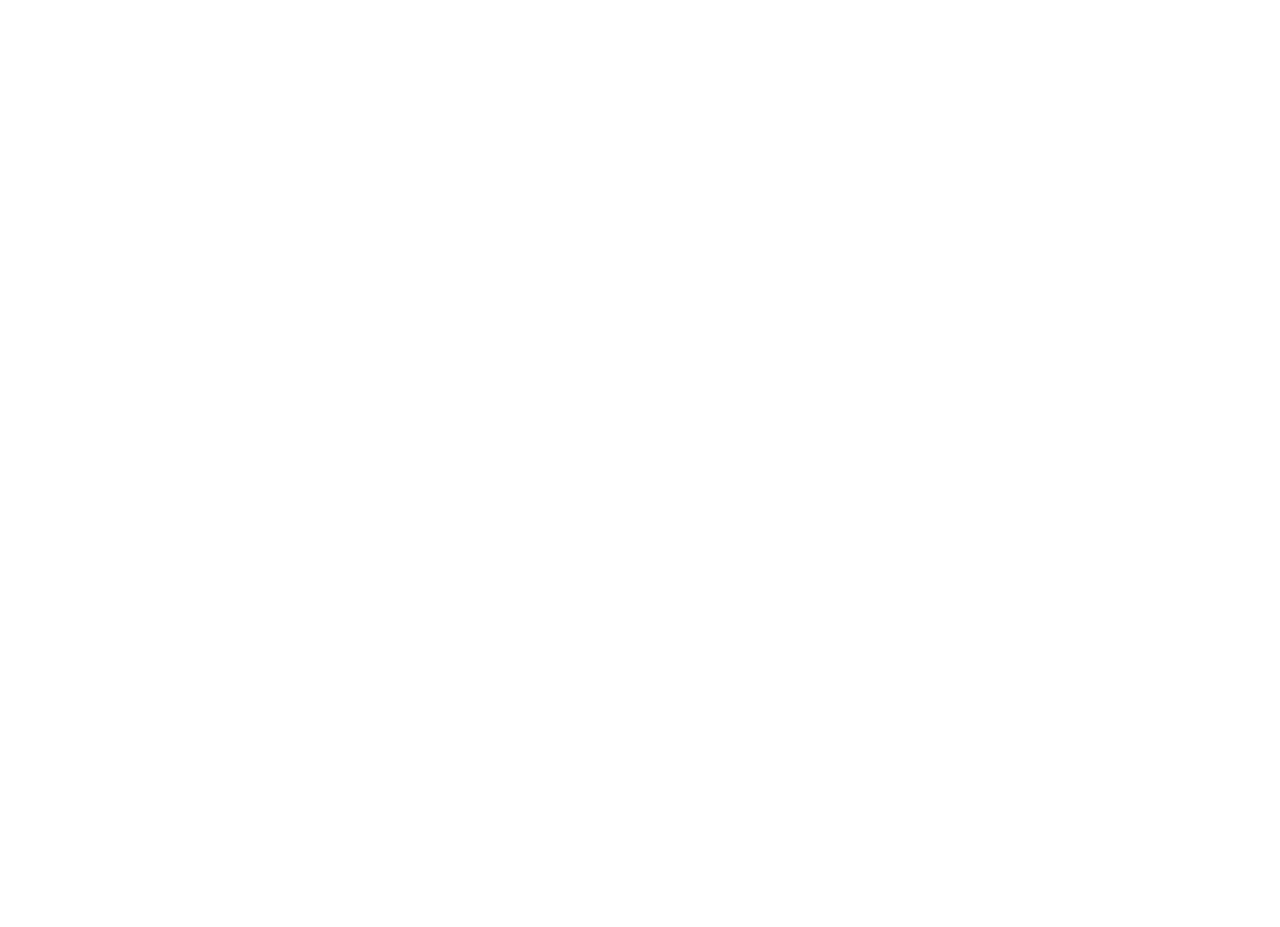
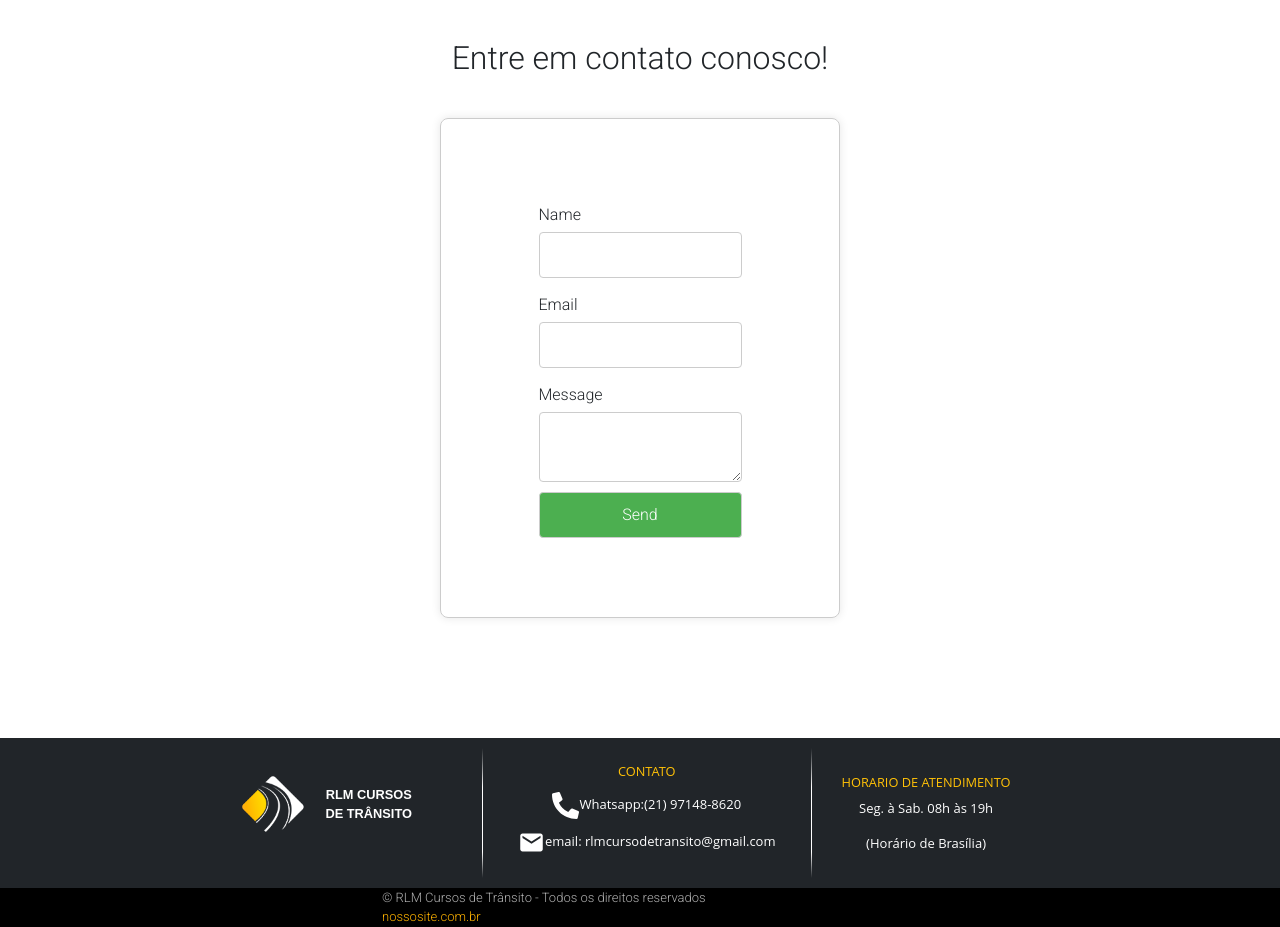
Before and after one commit to Ronald-Luiz/client, a React (Vite) app: page /contatos in a window 1280 px wide. Before the commit this address had no page. Shown: the part 702-1629 px from the top of the page. Before the commit the page ends 800 px from the top, so only its background shows below. Built offline with nearby package versions, Linux system fonts and the light colour scheme; a web font is replaced by a local one.

Commit message:
feat: news features added

```diff
--- a/package.json
+++ b/package.json
@@ -11,6 +11,7 @@
     "preview": "vite preview"
   },
   "dependencies": {
+    "@emailjs/browser": "^4.1.0",
     "axios": "^1.6.2",
     "bootstrap": "^5.3.2",
     "dotenv": "^16.3.1",
--- a/src/components/CustomNav/index.jsx
+++ b/src/components/CustomNav/index.jsx
@@ -76,10 +76,9 @@
                                 </li>
 
 
-                                <li>PERGUNTAS FREQUENTES</li>
-
-
-                                <li>CONTATO</li>
+                                <li>
+                                    <Link to='contatos'>CONTATO</Link>
+                                </li>
 
                                 {/* <section>
                 <Button className={styles.Button1} variant="success" size='lg'>Button</Button>
--- a/src/components/Header/index.jsx
+++ b/src/components/Header/index.jsx
@@ -89,10 +89,14 @@
                             </li>
 
 
-                            <li>PERGUNTAS FREQUENTES</li>
 
 
-                            <li>CONTATO</li>
+
+                            <li>
+                                <Link to='contatos'>
+                                    CONTATO
+                                </Link>
+                            </li>
 
                             {/* <section>
                                 <Button className={styles.Button1} variant="success" size='lg'>Button</Button>
--- a/src/components/Header/menuMobile/MenuItem/menuItem.jsx
+++ b/src/components/Header/menuMobile/MenuItem/menuItem.jsx
@@ -52,13 +52,15 @@
                         CURSOS
                     </Link>
                 </li>
-                <div className={styles.line} />
-                <li><CustomIcon icon='pergunta' color='white' size={25} />
+                {/* <div className={styles.line} /> */}
+                {/* <li><CustomIcon icon='pergunta' color='white' size={25} />
                     PERGUNTAS
-                </li>
+                </li> */}
                 <div className={styles.line} />
                 <li><CustomIcon icon='contatos' color='white' size={25} />
-                    CONTATO
+                    <Link to='/contatos'>
+                        CONTATO
+                    </Link>
                 </li>
             </section>
 
--- /dev/null
+++ b/src/pages/Courses/Pages/Contact/index.jsx
@@ -0,0 +1,59 @@
+import React, { useRef } from 'react';
+import emailjs from '@emailjs/browser';
+import style from '../Contact/style.module.scss'
+import Swal from 'sweetalert2'
+
+export default function Contact() {
+
+
+
+    const form = useRef();
+
+
+    const sendEmail = (e) => {
+        e.preventDefault();
+
+        emailjs
+            .sendForm('service_0efdl0k', 'template_alejp3m', form.current, {
+                publicKey: 'BNzy7iArWNAAjV2Iz',
+            })
+            .then(
+                () => {
+                    Swal.fire({
+                        title: "Mensagem enviada!",
+                        icon: "success"
+                    });
+
+                },
+                (error) => {
+                    Swal.fire({
+                        icon: "error",
+                        title: "Oops...",
+                        text: "Something went wrong!",
+                        footer: '<a href="#">Why do I have this issue?</a>'
+                    });
+                    console.log('FAILED...', error.text);
+                },
+            );
+    };
+
+
+
+    return (
+        <div className={style.divPai}>
+            <h2>Entre em contato conosco!</h2>
+            <div className={style.divFilho}>
+
+                <form ref={form} onSubmit={sendEmail}>
+                    <label>Name</label>
+                    <input type="text" name="user_name" />
+                    <label>Email</label>
+                    <input type="email" name="user_email" />
+                    <label>Message</label>
+                    <textarea name="message" />
+                    <input type="submit" value="Send" />
+                </form>
+            </div>
+        </div>
+    )
+}
--- /dev/null
+++ b/src/pages/Courses/Pages/Contact/style.module.scss
@@ -0,0 +1,71 @@
+* {
+    margin: 0;
+    padding: 0;
+    box-sizing: border-box;
+}
+
+.divPai {
+    display: flex;
+    justify-content: center;
+    align-items: center;
+    flex-direction: column;
+
+    h2 {
+        margin-bottom: 40px;
+    }
+
+
+    .divFilho {
+        display: flex;
+        justify-content: center;
+        align-items: center;
+
+        width: 500px;
+        height: 500px;
+
+        max-width: 400px;
+        margin: 0 auto;
+
+        margin-bottom: 120px;
+        padding: 20px;
+        border: 1px solid #ccc;
+        border-radius: 8px;
+        box-shadow: 0 0 10px rgba(0, 0, 0, 0.1);
+
+        form {
+            display: flex;
+            justify-content: center;
+            flex-direction: center;
+            flex-direction: column;
+
+            padding: 40px;
+
+
+            // border: 1px solid red;
+        }
+
+        label {
+            margin-top: 10px;
+        }
+
+        input,
+        textarea {
+            padding: 10px;
+            margin: 5px 0;
+            border: 1px solid #ccc;
+            border-radius: 4px;
+        }
+
+        input[type="submit"] {
+            background-color: #4caf50;
+            color: white;
+            cursor: pointer;
+        }
+
+        input[type="submit"]:hover {
+            background-color: #45a049;
+        }
+
+    }
+
+}
--- a/src/pages/Courses/Pages/NavPages/index.jsx
+++ b/src/pages/Courses/Pages/NavPages/index.jsx
@@ -87,10 +87,14 @@
                                 </li>
 
 
-                                <li>PERGUNTAS FREQUENTES</li>
+                                {/* <li>PERGUNTAS FREQUENTES</li> */}
 
 
-                                <li>CONTATO</li>
+                                <li>
+                                    <Link to='/contatos'>
+                                        CONTATO
+                                    </Link>
+                                </li>
 
                                 {/* <section>
 <Button className={styles.Button1} variant="success" size='lg'>Button</Button>
--- a/src/pages/Courses/Pages/questions/index.jsx
+++ /dev/null
@@ -1,6 +0,0 @@
-export default function Question() {
-    return (
-        <>
-        </>
-    )
-}
--- a/src/routes/Routes.jsx
+++ b/src/routes/Routes.jsx
@@ -17,6 +17,7 @@
 
 // Paginas
 import Pcursos from '../pages/Courses/index.jsx';
+import Contact from '../pages/Courses/Pages/Contact'
 // import Payments from '../pages/Payments';
 
 import Pag1 from '../pages/Courses/Pages/1/index.jsx';
@@ -84,6 +85,8 @@
             <Route path='/graduacao' element={<Graduacao />} />
             <Route path='/livres' element={<Livres />} />
             {/* <Route path='/payments' element={<Payments />} /> */}
+
+            <Route path='/contatos' element={<Contact />} />
           </Route>
 
 
@@ -91,6 +94,7 @@
           {/*Cursos */}
           <Route element={<LayoutCourse />}>
             <Route path='/courses' element={<Pcursos />} />
+
 
           </Route>
 
```
Also changed, not shown: 1 other file (tests, documents, lock files or other folders).
